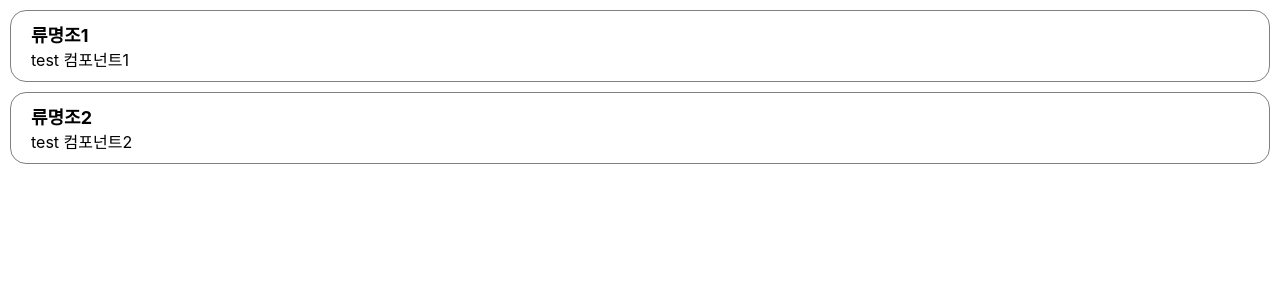
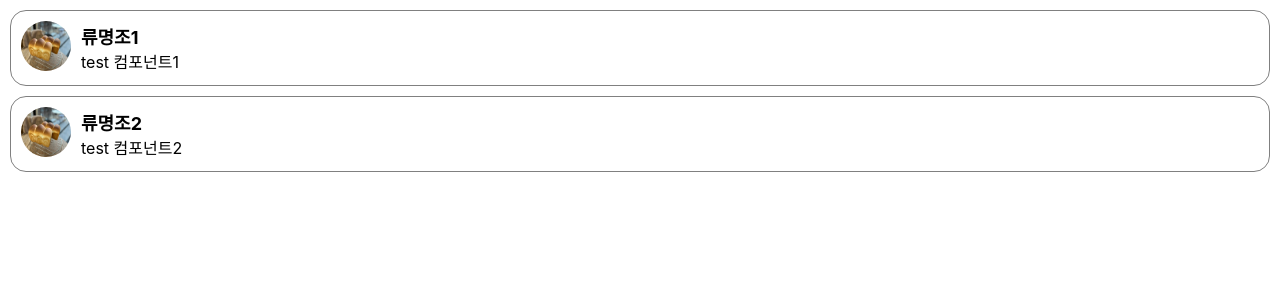
Before and after one commit to Ryumyuong/K0201_React_Test, a React (Create React App) app in the folder class-exam/: page / in a window 1280 px wide. Shown: the top 300 px of the page. Built offline with nearby package versions, Linux system fonts and the light colour scheme.

Commit message:
20230526 7교시

```diff
--- a/class-exam/src/ch5/Comment.jsx
+++ b/class-exam/src/ch5/Comment.jsx
@@ -1,5 +1,6 @@
 import React from 'react';
 import Avatar from './Avatar';
+import logo from './bread2.jpg';
 
 const styles = {
   wrapper: {
@@ -37,7 +38,7 @@ const Comment = (props) => {
   return (
     <div style={styles.wrapper}>
       <div style={styles.imageContainer}>
-        <Avatar />
+        <Avatar src={logo} alt="사진1" style={styles.image} />
       </div>
       <div style={styles.contentContainer}>
         <span style={styles.nameText}>{props.name}</span>
```
